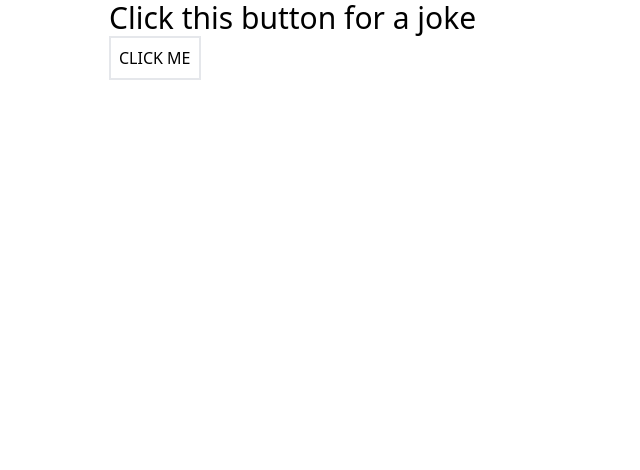
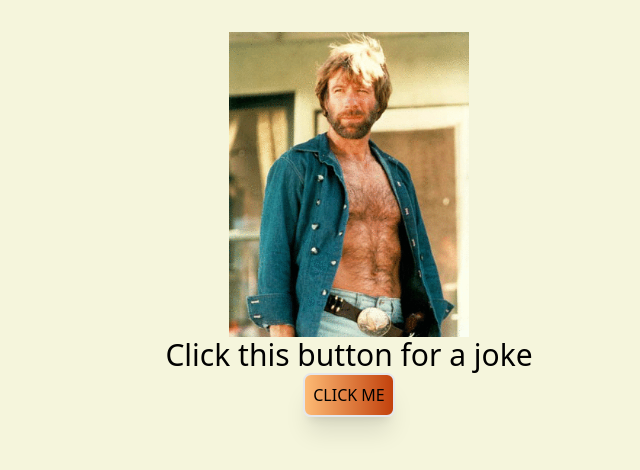
Before and after one commit to goosefin/Chuck_Norris_Jokes, a website: page index.html in a window 1280 px wide. Shown: the whole page, without its empty margins (291-931 px from the left). Drawn offline with Linux system fonts and the light colour scheme.

Commit message:
only one joke appears at a time

```diff
--- a/css/input.css
+++ b/css/input.css
@@ -2,7 +2,19 @@
 @tailwind components;
 @tailwind utilities;
 
+body{
+    background-color: beige;
+}
+
 .container{
     max-width: 30em;
     margin:0 auto;
+    display:flex;
+    flex-direction: column;
+    align-items: center;
+    margin-top: 2em;
 }
+
+img{
+    max-width: 15em;
+}
--- a/index.html
+++ b/index.html
@@ -9,8 +9,10 @@
 </head>
 <body>
     <div class="container">
-        <h1 class="text-3xl">Click this button for a joke</h1>
-        <button class="rounded- border-2 p-2 hover:bg-orange-300" id="btn">CLICK ME</button>
+        <img src="images/d3cxz9w-214c4ee8-567a-4f73-af7c-e70ba203f05e.gif"/>
+        <h1 class="h1 text-3xl">Click this button for a joke</h1>
+        <button class="rounded-lg border-2 p-2 bg-gradient-to-r from-orange-300 to-orange-700 hover:from-green-500 hover:to-blue-500 shadow-xl" id="btn">CLICK ME</button>
+        <h2 class="h2"></h2>
     </div>
     <script src="js/app.js"></script>
 </body>
--- a/js/app.js
+++ b/js/app.js
@@ -1,6 +1,7 @@
 let button = document.querySelector('#btn')
 let title = document.querySelector('h1')
 let container = document.querySelector('.container')
+let h2 = document.querySelector('.h2')
 
 //fetch joke
 let joke = () =>{
@@ -8,12 +9,7 @@ let joke = () =>{
     //parse data
     .then((response) => response.json())
     .then((data) => {
-        //create new element
-        let joke = document.createElement('h2')
-        //append
-        container.appendChild(joke)
-        //inner text
-        joke.innerText = data.value
+        h2.innerText = data.value
     })
 
 
```
Also changed, not shown: css/style.css, images/chucknorris.jpeg.jpg (added), images/d3cxz9w-214c4ee8-567a-4f73-af7c-e70ba203f05e.gif (added).
